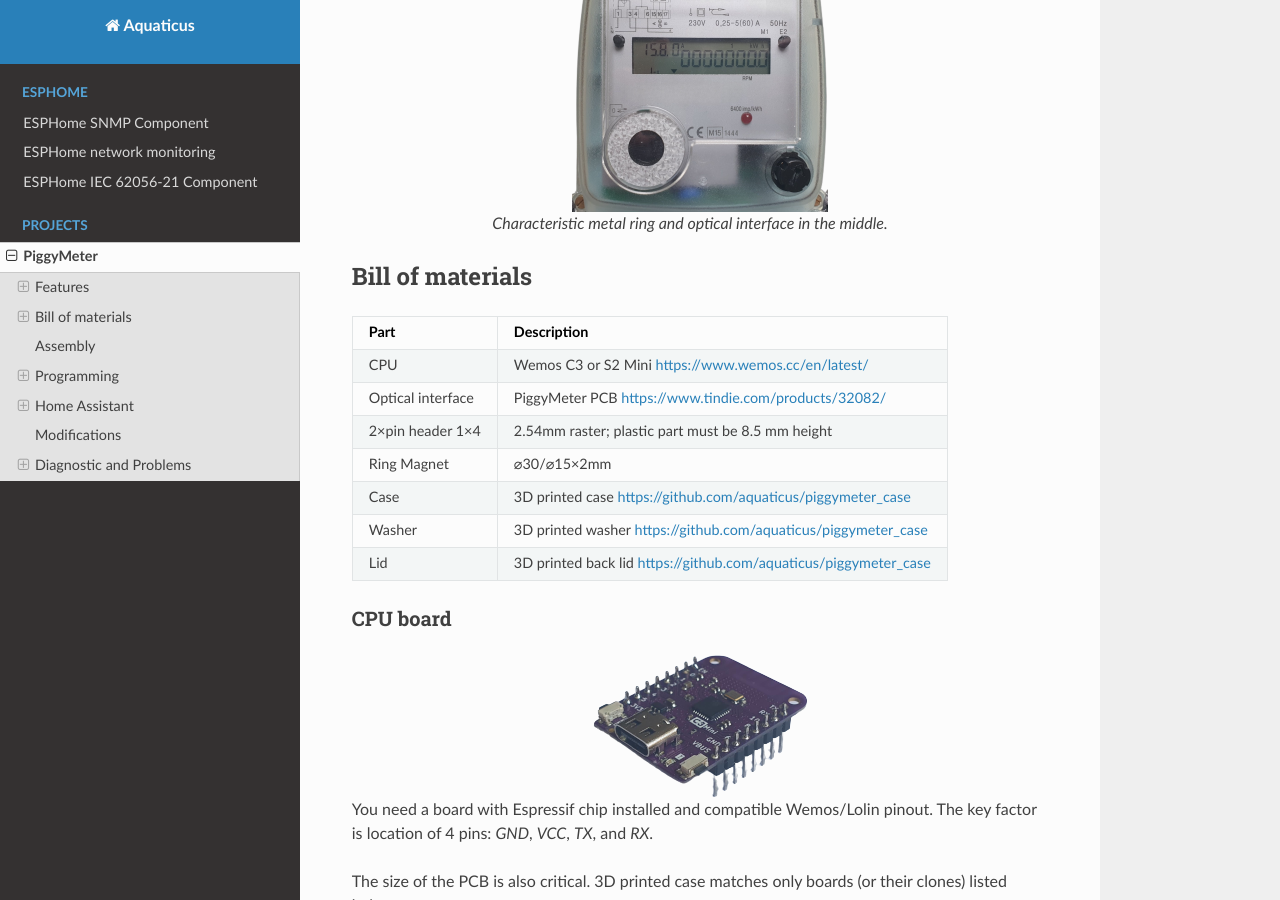
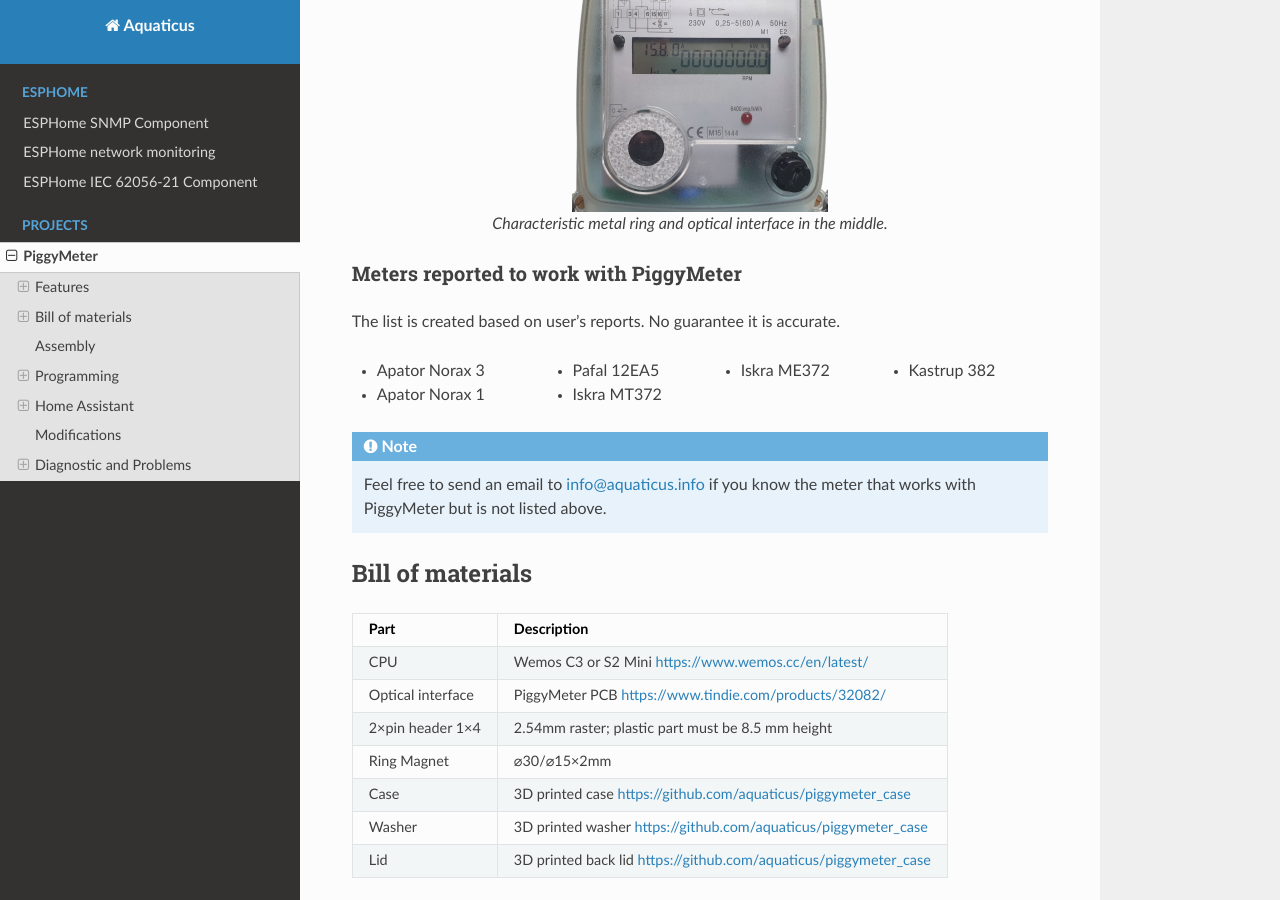
Before and after one commit to aquaticus/aquaticus.github.io, a Sphinx documentation site: the page built from doc/meter.rst, in a window 1280 px wide and 900 px high, scrolled down 1491 px. Built offline with Sphinx 7.4.7 and the Read the Docs theme 2.0.0, drawn with Linux system fonts in a browser that asks for light colours.

Commit message:
Initial list of supported meters

```diff
--- a/doc/meter.rst
+++ b/doc/meter.rst
@@ -58,6 +58,26 @@ The meter must be compatible with `International Standard IEC 62056-21:2002 <htt
     :figwidth: 100%
 
     Characteristic metal ring and optical interface in the middle.
+
+Meters reported to work with PiggyMeter
+----------------------------------------
+
+The list is created based on user's reports. No guarantee it is accurate.
+
+.. hlist::
+    :columns: 4
+
+    * Apator Norax 3
+    * Apator Norax 1
+    * Pafal 12EA5
+    * Iskra MT372
+    * Iskra ME372
+    * Kastrup 382
+
+.. note::
+
+    Feel free to send an email to info@aquaticus.info if you know the meter
+    that works with PiggyMeter but is not listed above.
 
 Bill of materials
 *****************
```
